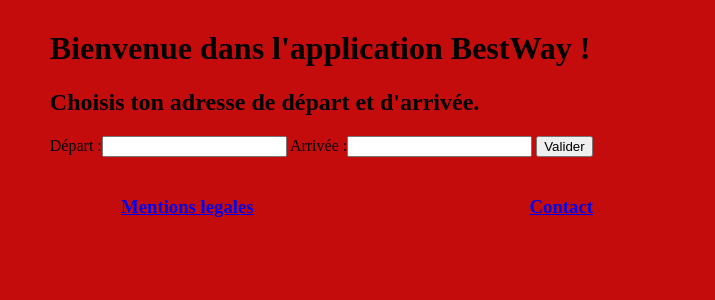
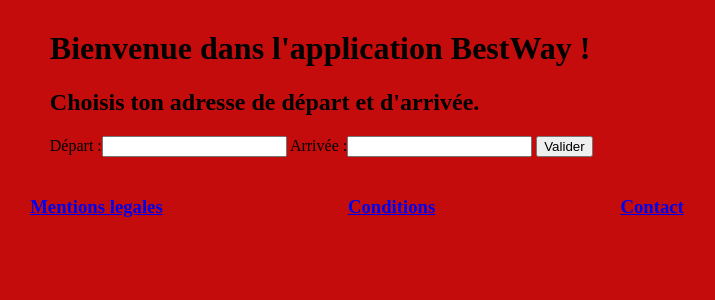
Before and after one commit to thomsart/GearWheel, a Django app: page /bestway/ in a window 1280 px wide. Shown: the part 432-732 px from the top of the page, without its empty margins (291-1006 px from the left). Run offline with Django 3.2, Linux system fonts and the light colour scheme.

Commit message:
test conditions ok

```diff
--- a/bestway/templates/base.html
+++ b/bestway/templates/base.html
@@ -38,6 +38,9 @@
             <a href="/bestway/mentions_legales/">
                 <h3>Mentions legales</h3>
             </a>
+            <a href="/bestway/conditions/">
+                <h3>Conditions</h3>
+            </a>
             <a href="mailto:psychoid@hotmail.fr">
                 <h3>Contact</h3>
             </a>
--- a/bestway/urls.py
+++ b/bestway/urls.py
@@ -23,5 +23,6 @@ urlpatterns = [
     path('account/', views.account, name='account'),
     path('destinations/', views.destinations, name='destinations'),
     path('destinations/result/', views.result, name='result'),
+    path('conditions/', views.conditions, name='conditions'),
     path('mentions_legales/', views.mentions_legales, name='mentions_legales'),
 ]
--- a/bestway/views.py
+++ b/bestway/views.py
@@ -79,6 +79,10 @@ def result(request):
 
     return render(request, 'result.html')
 
+def conditions(request):
+
+    return render(request, 'conditions.html')
+
 def mentions_legales(request):
 
     return render(request, 'mentions_legales.html')
```
Also changed, not shown: bestway/templates/conditions.html (added, +13 -0 lines), bestway/tests/test_views.py (+5 -0 lines), 1 other file.
